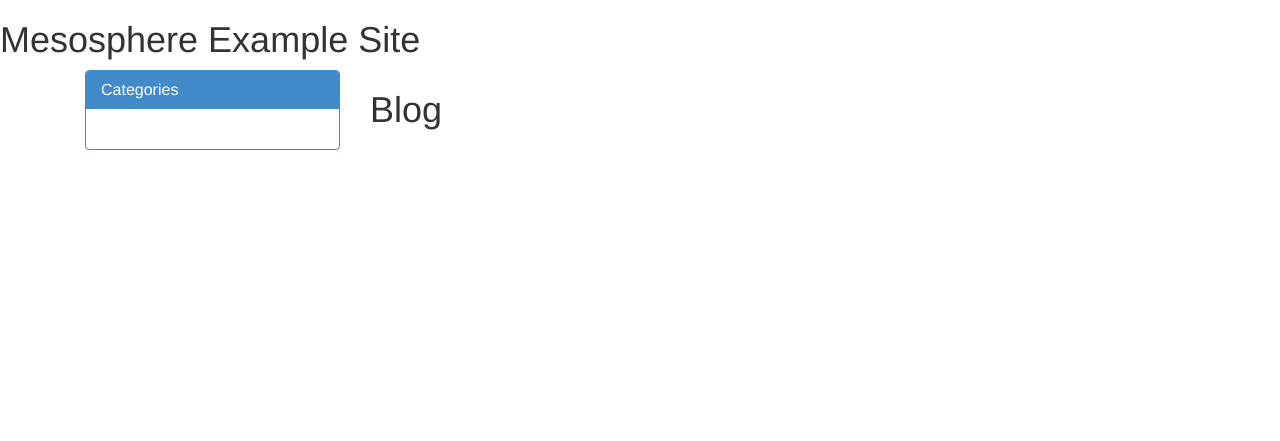
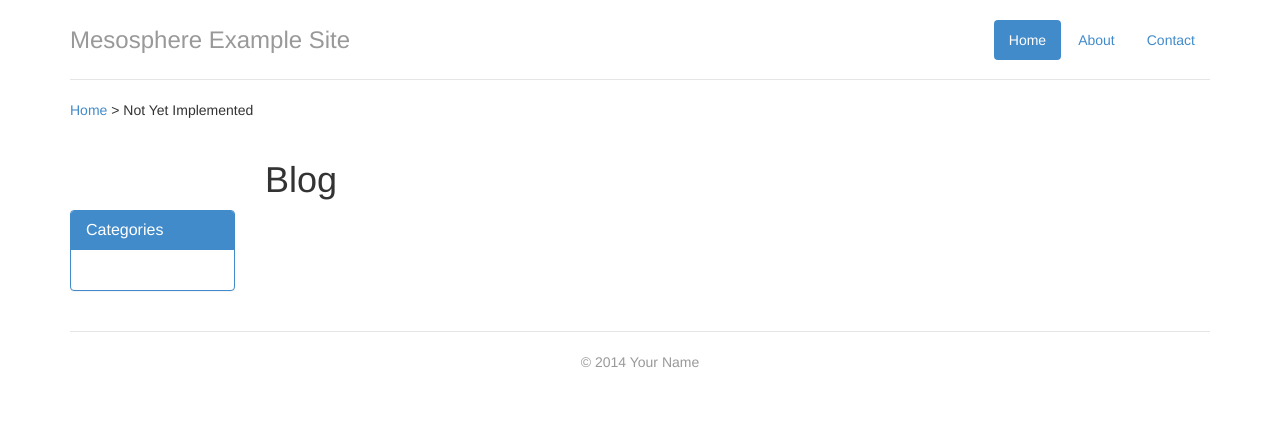
Before and after one commit to grundleborg/mesosphere, a Django app: page /blog/ in a window 1280 px wide. Shown: the top 441 px of the page. Run offline with Django 3.2, Linux system fonts and the light colour scheme; data that the repository does not hold is empty; some libraries are stand-ins or nearby versions.

Commit message:
Start to address #8 by making base template look good-ish.
Navbar and Breadcrumbs are not yet implemented yet - just stubs for now.
Many other pages aren't pretty at all yet.

```diff
--- /dev/null
+++ b/mesolook/static/css/local.css
@@ -0,0 +1,38 @@
+body {
+    padding-top: 20px;
+    padding-bottom: 20px;
+}
+
+header {
+    border-bottom: 1px solid #e5e5e5;
+}
+
+footer {
+    border-top: 1px solid #e5e5e5;
+}
+
+footer p {
+    padding-top: 20px;
+    text-align: center;
+    padding-bottom: 40px;
+}
+
+/* Make the masthead heading the same height as the navigation */
+header h3 {
+    padding-bottom: 19px;
+    margin-top: 0;
+    margin-bottom: 0;
+    line-height: 40px;
+}
+
+.padded-above {
+    padding-top: 20px;
+}
+
+.padded-below {
+    padding-bottom: 20px;
+}
+
+.box-column {
+    padding-top: 70px;
+}
--- a/mesolook/templates/base.html
+++ b/mesolook/templates/base.html
@@ -14,13 +14,14 @@
     <!-- Bootstrap core CSS -->
     <link href="{% static 'css/bootstrap.min.css' %}" rel="stylesheet">
 
+    <!-- Local modifications to Bootstrap CSS -->
+    <link href="{% static 'css/local.css' %}" rel="stylesheet">
+
     <!-- HTML5 shim and Respond.js IE8 support of HTML5 elements and media queries -->
     <!--[if lt IE 9]>
       <script src="https://oss.maxcdn.com/libs/html5shiv/3.7.0/html5shiv.js"></script>
       <script src="https://oss.maxcdn.com/libs/respond.js/1.4.2/respond.min.js"></script>
     <![endif]-->
-
-    <h1>{{ mesocore.name}}</h1>
 
     {% block head %}{% endblock %}
 
@@ -29,24 +30,57 @@
   <body>
 
     <div class="container">
-      <div class="col-md-3">
+
+      <!-- Begin Header -->
+      <header>
+        {% block navbar %}{% include 'navbar.html' %}{% endblock %}
+        <h3 class="text-muted">{{ mesocore.name }}</h3>
+      </header>
+      <!-- End Header -->
+
+      <!-- Begin BreadCrumbs -->
+      <div class="row padded-above">
+        {% block breadcrumbs %}{% include 'breadcrumbs.html' %}{% endblock %}
+      </div> <!-- End Row -->
+      <!-- End Breadcrumbs -->
+
+      <!-- Begin Main Area Before Boxes -->
+      <div class="row">
+        {% block main-above-boxes %}{% endblock %}
+      </div><!-- End Row -->
+      <!-- End Main Area Before Boxes -->
+
+      <!-- Begin Main Area With Boxes -->
+      <div class="row padded-above padded-below">
+
+        <div class="col-lg-2 col-sm-3 box-column">
           {% block column-left %}
             {% for box in boxes.left %}
               {% include box %}
             {% endfor %}
           {% endblock %}
         </div>
-      <div class="col-md-6">
+        <div class="col-lg-8 col-sm-6">
           {% block main %}{% endblock %}
         </div>
-      <div class="col-md-3">
+        <div class="col-lg-2 col-sm-3 box-column">
            {% block column-right %}
             {% for box in boxes.right %}
               {% include box %}
             {% endfor %}
           {% endblock %}
         </div>
-    </div>
+
+      </div> <!-- End Row -->
+      <!-- End Main Area With Boxes -->
+
+      <!-- Begin Footer -->
+      <footer>
+        <p class="text-muted">{{ mesocore.footer_notice }}</p>
+      </footer>
+      <!-- End Footer -->
+
+    </div> <!-- End Container -->
 
     <!-- Bootstrap core JavaScript
     ================================================== -->
--- /dev/null
+++ b/mesolook/templates/breadcrumbs.html
@@ -0,0 +1 @@
+<div class="col-md-12"><a href="#">Home</a> &gt; Not Yet Implemented</div>
--- /dev/null
+++ b/mesolook/templates/navbar.html
@@ -0,0 +1,5 @@
+<ul class="nav nav-pills pull-right">
+  <li class="active"><a href="#">Home</a></li>
+  <li><a href="#">About</a></li>
+  <li><a href="#">Contact</a></li>
+</ul>
--- a/mesosphere/settings.py
+++ b/mesosphere/settings.py
@@ -101,5 +101,6 @@ STATIC_URL = '/static/'
 CONTEXT_ADDITIONS = {
     'mesocore': {
         'name': 'Mesosphere Example Site',
+        'footer_notice': '© 2014 Your Name',
     },
 }
```
Also changed, not shown: mesolook/templates/mesoblog/article.html (+8 -3 lines). Lines whose indentation alone changed are shown as unchanged.
